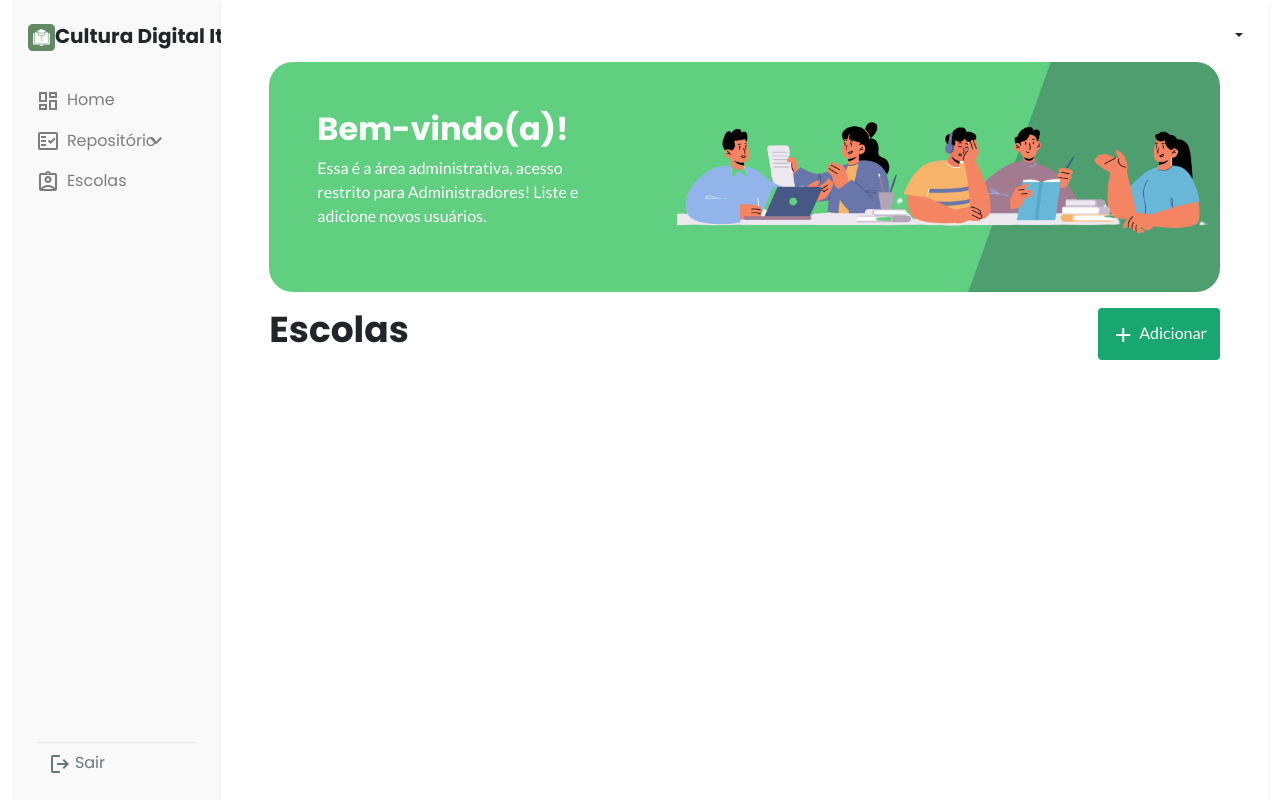
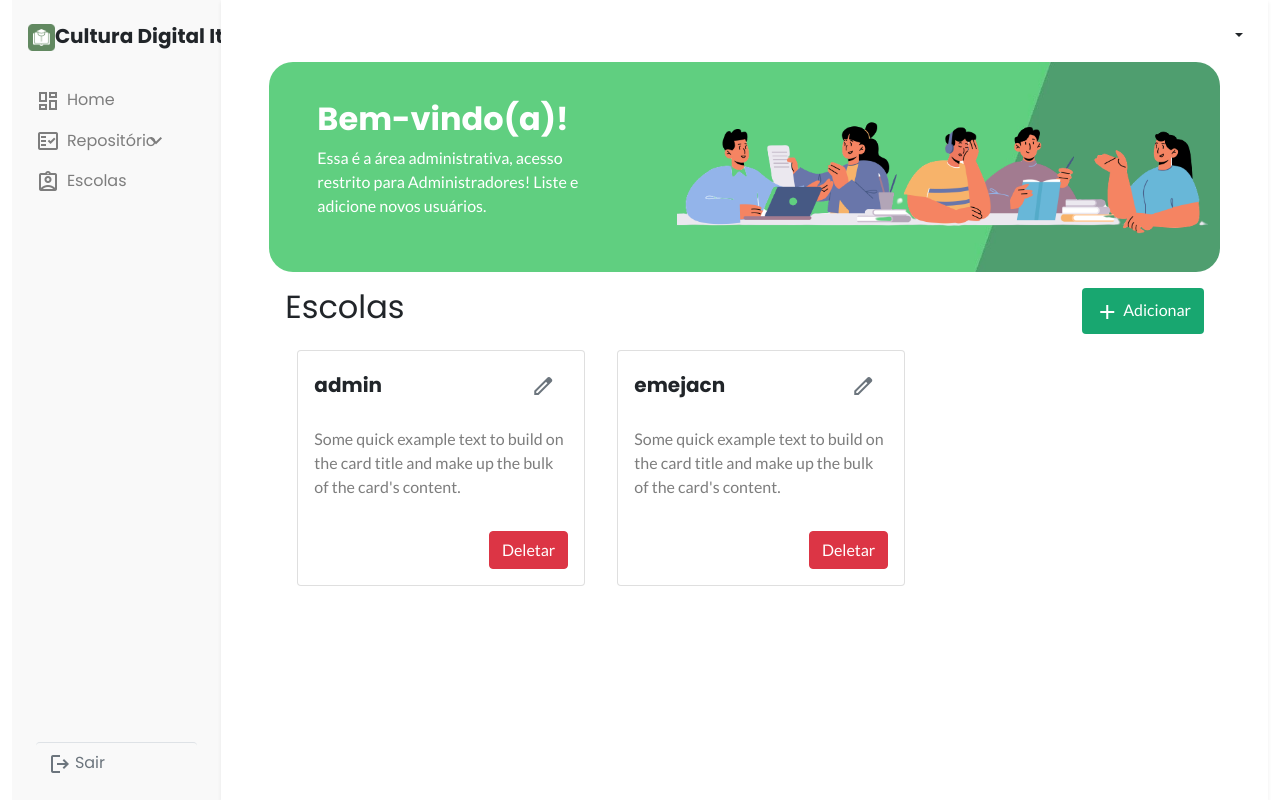
Before and after one commit to httpsGabrielle/culturaDigital, a Django app: page /dashboard/escolas/ in a window 1280 px wide. Run offline with Django 4.2, Linux system fonts and the light colour scheme; data comes from the database, SQL or seed files in the repository; both versions use the stored data as it was after the commit; some web fonts are replaced.

Commit message:
list  users

```diff
--- a/appAdmin/templates/escolas.html
+++ b/appAdmin/templates/escolas.html
@@ -5,7 +5,7 @@
 <div class="container-fluid px-5">
     <div class="container-fluid  rounded">
         <div class="row headerschool">
-            <div class="col-5 p-5 text-white d-flex justify-content-center flex-column">
+            <div class="col-5 px-5 text-white d-flex justify-content-center flex-column">
                 <h2 class="fw-bold">Bem-vindo(a)!</h2>
                 <p>Essa é a área administrativa, acesso restrito para Administradores! Liste e adicione novos usuários.</p>
             </div>
@@ -13,9 +13,26 @@
         </div>
     </div>
 
-    <div class="d-flex justify-content-between mt-3">
-        <h1>Escolas</h1>
+    <div class="d-flex justify-content-between mt-3 px-3">
+        <h2>Escolas</h2>
         <button type="button" class="btn btn-green text-white"><span class="material-symbols-outlined align-middle pe-1">add</span>Adicionar</button>
+    </div>
+
+    <div class="container-fluid d-flex flex-wrap">
+    {% for user in users %}
+        <div class="card m-3" style="width: 18rem;">
+            <div class="card-body">
+                <div class=" d-flex justify-content-between align-items-center">
+                    <h5 class="fw-bold">{{user.get_username}}</h5>
+                    <button type="button" class="btn"><span class="material-symbols-outlined text-secondary">edit</span></button>
+                </div>
+                <p class="card-text text-gray py-3">Some quick example text to build on the card title and make up the bulk of the card's content.</p>
+                <div class="d-grid gap-2 d-md-flex justify-content-md-end">
+                    <button class="btn btn-danger" type="button">Deletar</button>
+                </div>
+            </div>
+        </div>
+    {% endfor %}
     </div>
 </div>
 {% endblock %}
--- a/appAdmin/views.py
+++ b/appAdmin/views.py
@@ -4,6 +4,7 @@ from django.contrib.auth.decorators import login_required, permission_required
 from appMain.models import Tarefas
 from appMain.views import tarefas
 from .forms import AddTarefas
+from django.contrib.auth.models import User
 
 @login_required(login_url='/accounts/login/')
 def dashboard(request):
@@ -99,4 +100,6 @@ def edit(request, id):
     return render(request, 'edit.html', context)
 
 def escolas(request):
-    return render(request, 'escolas.html')
+    users = User.objects.all()
+    context = {'users':users}
+    return render(request, 'escolas.html', context)
--- a/appMain/static/css/style.css
+++ b/appMain/static/css/style.css
@@ -37,11 +37,11 @@ button, input, td{
 .bg-menucolor{
     background-color: #f9f9f9;
 }
+.bg-gray{
+
+}
 .text-gray{
     color:#7d7d7d;
-}
-.menuItem{
-
 }
 .menuItem:hover {
     font-weight: bolder;
```
Also changed, not shown: db.sqlite3.
